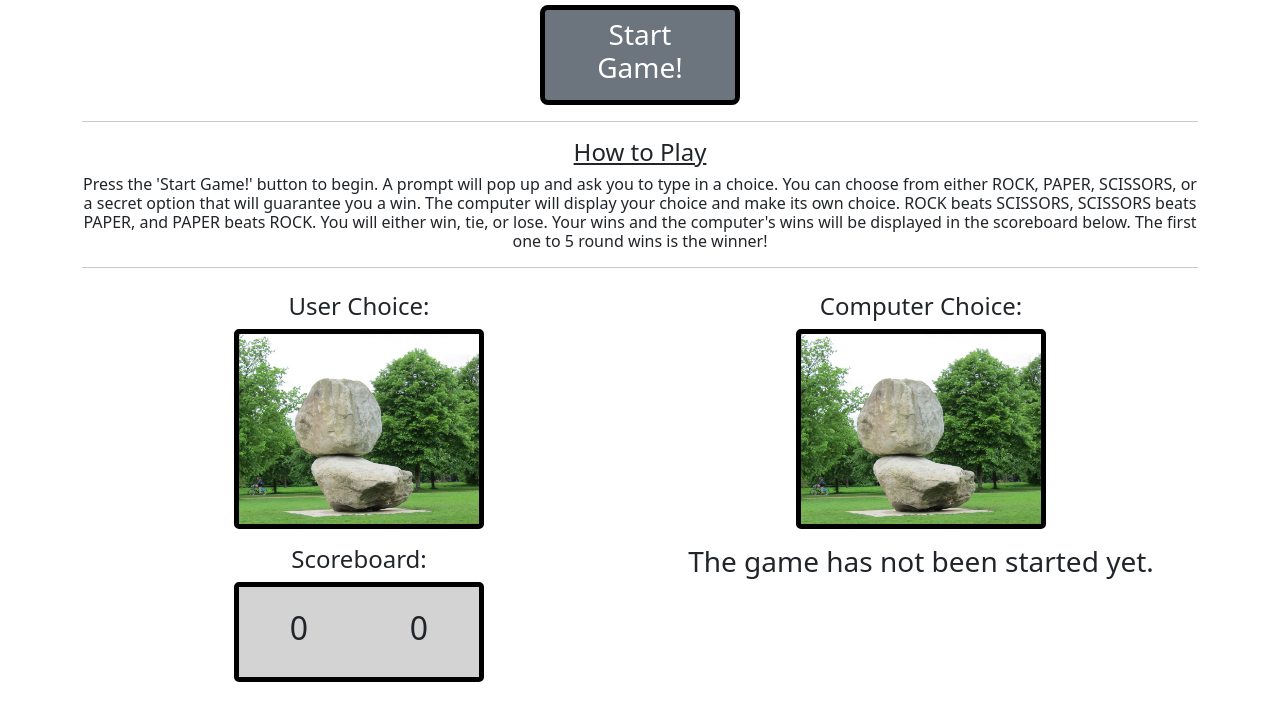
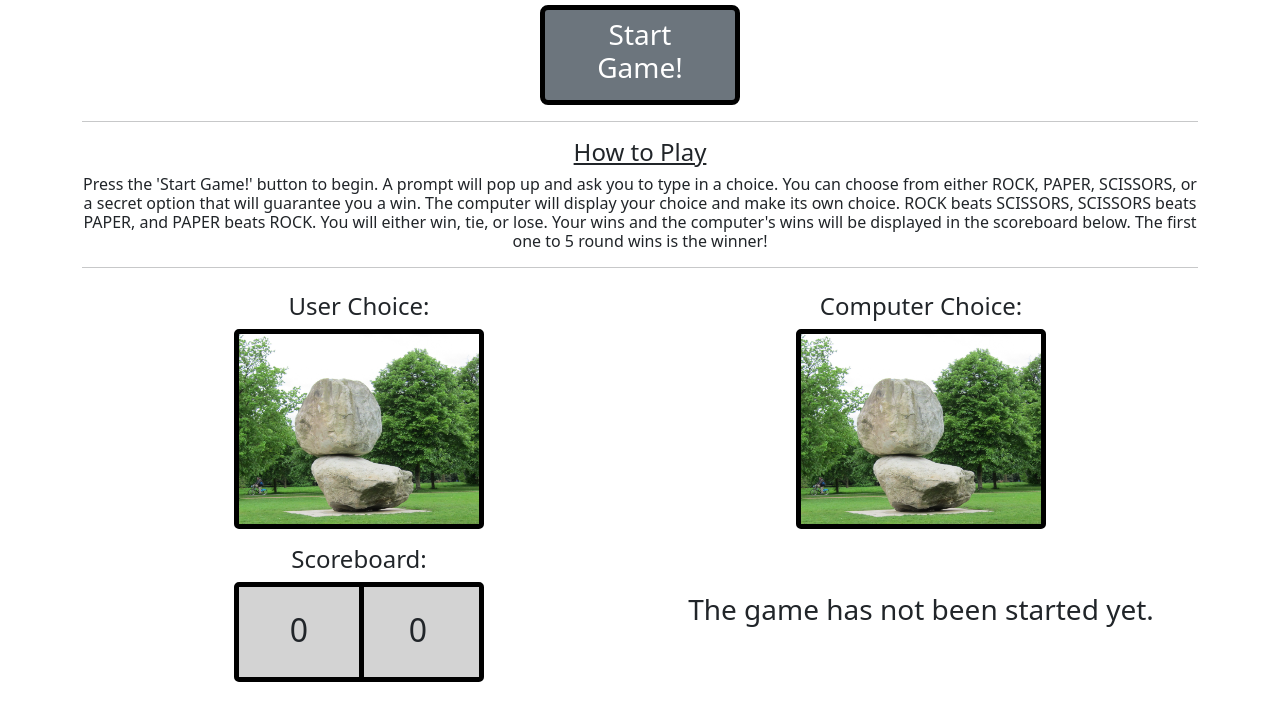
Before and after one commit to zlevin1228/RPS, a plain HTML site: page index.html in a window 1280 px wide. Shown: the part 99-800 px from the top of the page. Drawn offline with nearby package versions, Linux system fonts and the light colour scheme.

Commit message:
finished main html

```diff
--- a/index.html
+++ b/index.html
@@ -76,12 +76,13 @@
                         <div class="col-6">
                             <h2>0</h2>
                         </div>
-                        <div class="col-6">
+                        <div class="vl col-1"></div>
+                        <div class="col-3">
                             <h2>0</h2>
                         </div>
                     </div>
                 </div>
-                <div class="col-md-6 col-12 textfix2">
+                <div class="col-md-6 col-12 textfix2 pt-5">
                     <h3 class="align-items-center">The game has not been started yet.</h3>
                 </div>
             </div>
--- a/style.css
+++ b/style.css
@@ -39,6 +39,9 @@ img.choices {
     height: 100px;
 }
 
-.verticalLine {
-
-  }
+.vl {
+    border-left: 5px solid black;
+    height: 95px;
+    position: relative;
+    top: 0;
+}
```
